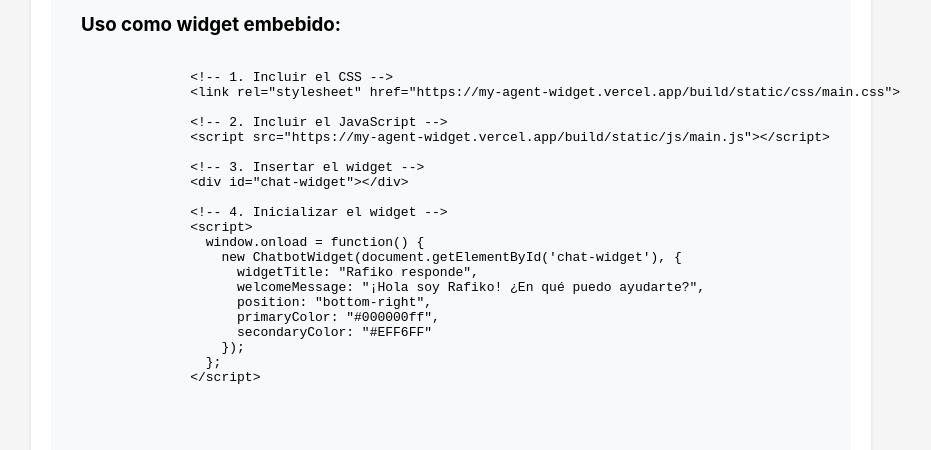
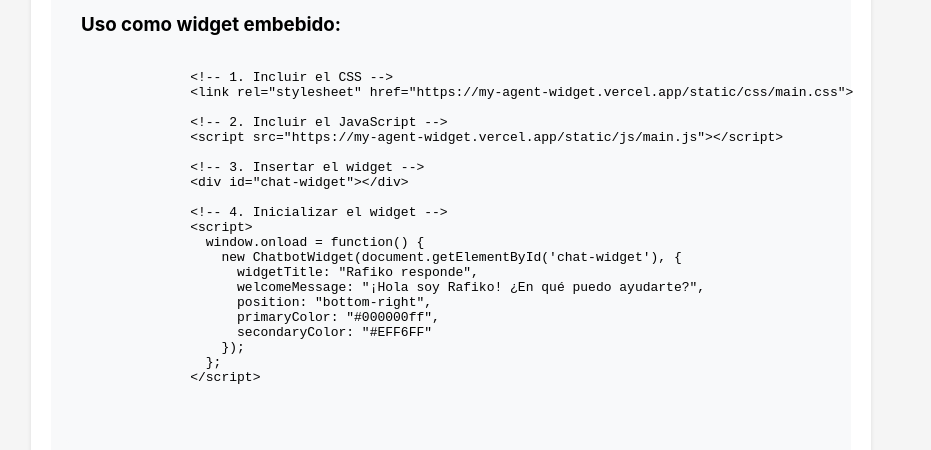
Before and after one commit to ralf02/my.agent.widget, a React app: page public/index.html in a window 1280 px wide. Shown: the part 616-1066 px from the top of the page, without its empty margins (189-1120 px from the left). Built offline with nearby package versions, Linux system fonts and the light colour scheme; no server answers; files whose address does not match are found by name.

Commit message:
:zap: update index.html

```diff
--- a/public/index.html
+++ b/public/index.html
@@ -65,10 +65,10 @@
           <pre>
             <code>
               &lt;!-- 1. Incluir el CSS --&gt;
-              &lt;link rel="stylesheet" href="https://my-agent-widget.vercel.app/build/static/css/main.css">
+              &lt;link rel="stylesheet" href="https://my-agent-widget.vercel.app/static/css/main.css">
 
               &lt;!-- 2. Incluir el JavaScript --&gt;
-              &lt;script src="https://my-agent-widget.vercel.app/build/static/js/main.js"&gt;&lt;/script&gt;
+              &lt;script src="https://my-agent-widget.vercel.app/static/js/main.js"&gt;&lt;/script&gt;
 
               &lt;!-- 3. Insertar el widget --&gt;
               &lt;div id="chat-widget"&gt;&lt;/div&gt;
```
